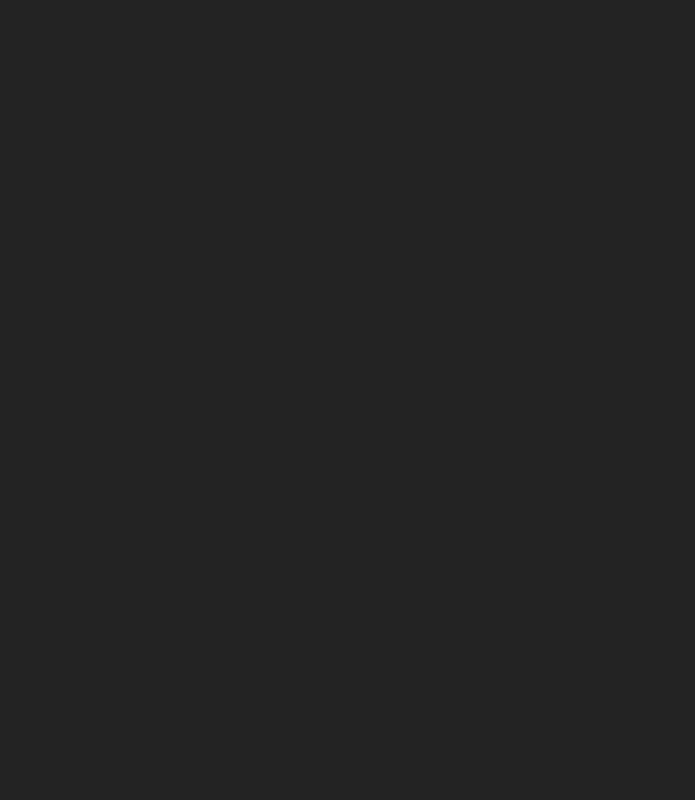
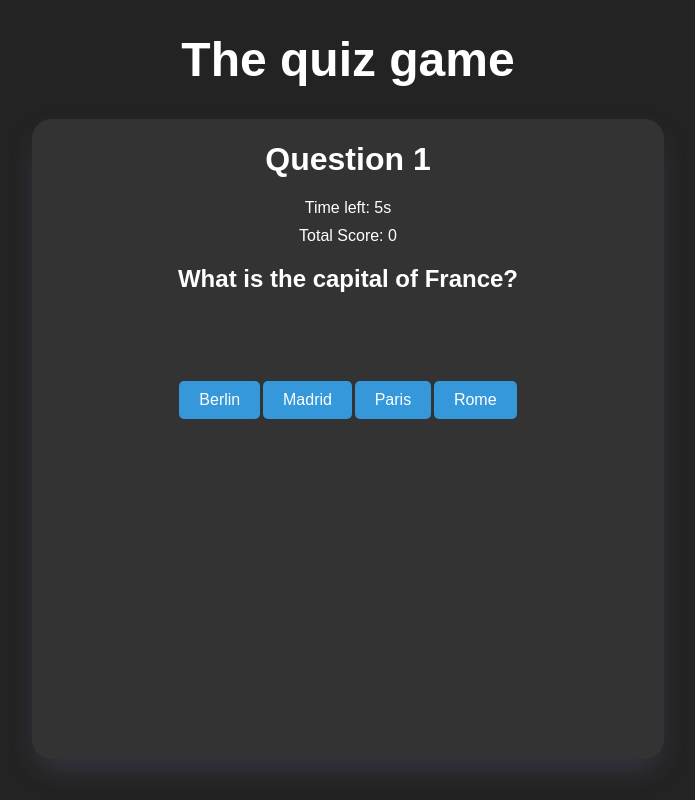
Before and after one commit to Superlllas2/quiz-website, a Vue app: page /game in a window 1280 px wide. Before the commit this address had no page. Shown: the whole page, without its empty margins (292-987 px from the left). Built offline with nearby package versions, Linux system fonts and the light colour scheme.

Commit message:
ROUTER implementation
Refactor layout and add game functionality

Revised page structure by modularizing components and updated the router. Added quiz game functionality with timer, score tracking, and question navigation. Refactored form handling for better validation and navigation logic.

```diff
--- a/src/App.vue
+++ b/src/App.vue
@@ -1,12 +1,21 @@
 <script>
+import Header from './components/Header.vue'
+import Footer from './components/Footer.vue'
+import Body from './components/Body.vue'
+
 export default {
   name: 'App',
+  components: {Header, Footer, Body}
 }
 </script>
 
 <template>
   <div id="app">
+    <Header/>
+    <Body>
     <router-view></router-view>
+    </Body>
+    <Footer/>
   </div>
 </template>
 
--- a/src/assets/global.css
+++ b/src/assets/global.css
@@ -1,6 +1,5 @@
 * {
     box-sizing: border-box;
-    max-width: 100%;
 }
 
 #app {
--- a/src/components/Body.vue
+++ b/src/components/Body.vue
@@ -1,43 +1,12 @@
 <script>
-  import SignupForm from "@/components/SignupForm.vue";
-  import TopicChoice from "@/components/TopicChoice.vue";
-  import Game from "@/components/Game.vue";
-
   export default{
     name: 'Body',
-    components: {SignupForm, TopicChoice, Game},
-    data() {
-      return {
-        showSignUp: true,
-        showTopicsChoice: false,
-        showGame: false
-      }
-    },
-    methods: {
-      toggleSignUp() {
-        this.showSignUp = !this.showSignUp;
-      },
-      toggleTopics() {
-        this.showTopicsChoice = !this.showTopicsChoice;
-      },
-      toggleGame() {
-        this.showGame = !this.showGame;
-      }
-    }
   }
 </script>
 
 <template>
   <div class="body">
-    <div v-if="showSignUp" class="signUpForm">
-      <SignupForm/>
-    </div>
-    <div v-if="showTopicsChoice">
-      <TopicChoice/>
-    </div>
-    <div v-if="showGame">
-      <Game/>
-    </div>
+    <slot></slot>
   </div>
 </template>
 
@@ -59,6 +28,6 @@
   }
 
   div.signUpForm {
-    width: 50%;
+    width: 60%;
   }
 </style>
--- a/src/components/Game.vue
+++ b/src/components/Game.vue
@@ -1,11 +1,140 @@
-<script setup>
-
+<script>
+export default {
+  data() {
+    return {
+      currentQuestionNumber: 1,
+      totalScore: 0,
+      timeLeft: 10,
+      timer: null,
+      currentQuestion: {
+        text: 'What is the capital of France?',
+        answers: ['Berlin', 'Madrid', 'Paris', 'Rome'],
+        correctAnswerIndex: 2 // The correct answer (Paris)
+      },
+      questions: [
+        // You can add more static questions for now to test
+        {
+          text: 'What is the capital of France?',
+          answers: ['Berlin', 'Madrid', 'Paris', 'Rome'],
+          correctAnswerIndex: 2
+        },
+        {
+          text: 'What is 2 + 2?',
+          answers: ['3', '4', '5', '6'],
+          correctAnswerIndex: 1
+        },
+        {
+          text: 'Which planet is known as the Red Planet?',
+          answers: ['Earth', 'Mars', 'Jupiter', 'Saturn'],
+          correctAnswerIndex: 1
+        }
+      ]
+    };
+  },
+  methods: {
+    startTimer() {
+      // Start a countdown timer
+      this.timeLeft = 10;
+      this.timer = setInterval(() => {
+        if (this.timeLeft > 0) {
+          this.timeLeft--;
+        } else {
+          this.timeExpired();
+        }
+      }, 1000);
+    },
+    timeExpired() {
+      // Handle time expiration, move to next question
+      clearInterval(this.timer);
+      this.nextQuestion();
+    },
+    selectAnswer(index) {
+      // Check if the selected answer is correct
+      if (index === this.currentQuestion.correctAnswerIndex) {
+        this.totalScore += 10; // Add to total score if the answer is correct
+      }
+      this.nextQuestion(); // Move to the next question
+    },
+    nextQuestion() {
+      clearInterval(this.timer); // Clear the current timer
+      if (this.currentQuestionNumber < this.questions.length) {
+        this.currentQuestionNumber++;
+        this.currentQuestion = this.questions[this.currentQuestionNumber - 1]; // Load the next question
+        this.startTimer(); // Restart the timer for the new question
+      } else {
+        alert('Quiz complete! Your score is: ' + this.totalScore);
+        // Optionally, you could reset the game or navigate to a results page
+      }
+    }
+  },
+  mounted() {
+    // Start the timer when the component mounts
+    this.startTimer();
+  },
+  beforeDestroy() {
+    // Clear the timer if the component is destroyed (e.g., user navigates away)
+    clearInterval(this.timer);
+  }
+};
 </script>
 
 <template>
+  <div class="game">
+    <!-- Question Number -->
+    <h1>Question {{ currentQuestionNumber }}</h1>
 
+    <!-- Timer -->
+    <div class="timer">
+      <span>Time left: {{ timeLeft }}s</span>
+    </div>
+
+    <!-- Total Score -->
+    <div class="score">
+      <span>Total Score: {{ totalScore }}</span>
+    </div>
+
+    <!-- Question Text -->
+    <div class="question">
+      <h2>{{ currentQuestion.text }}</h2>
+    </div>
+
+    <!-- Answer Options -->
+    <div class="answers">
+      <button v-for="(answer, index) in currentQuestion.answers" :key="index" @click="selectAnswer(index)">
+        {{ answer }}
+      </button>
+    </div>
+  </div>
 </template>
 
 <style scoped>
+.game {
+  max-width: 600px;
+  margin: 0 auto;
+  text-align: center;
+}
 
+.timer, .score {
+  margin: 10px 0;
+}
+
+.answers {
+  display: flex;
+  justify-content: space-around;
+  margin-top: 20px;
+}
+
+button {
+  padding: 10px 20px;
+  background-color: #3498db;
+  color: white;
+  border: none;
+  border-radius: 5px;
+  cursor: pointer;
+  font-size: 1rem;
+}
+
+button:hover {
+  background-color: #2980b9;
+}
 </style>
--- a/src/components/Home.vue
+++ b/src/components/Home.vue
@@ -1,8 +1,4 @@
 <script>
-import Header from './Header.vue';
-import Footer from './Footer.vue';
-import Body from './Body.vue';
-
 export default {
   methods: {
     navigateToAbout() {
--- a/src/components/SignupForm.vue
+++ b/src/components/SignupForm.vue
@@ -26,10 +26,13 @@
 
       if (this.passwordsSame && this.emailValid) {
         console.log("Form is valid");
-        this.$router.push('/signup');
+        this.navigateToGame()
       } else {
         console.log("Form is not valid");
       }
+    },
+    navigateToGame() {
+      this.$router.push('/create');
     }
   }
 }
@@ -38,55 +41,50 @@
 <template>
   <form @submit.prevent="checkPassword">
     <h1 class="signUp">Sign up</h1>
-
     <div class="field">
       <label>Email:</label>
       <input type="email" required v-model="email" :class="{ 'error': !emailValid }">
     </div>
-
     <div class="field">
       <label>Password:</label>
       <input type="password" required v-model="password" :class="{ 'error': !passwordsSame }">
     </div>
-
     <div class="field">
       <label>Confirm password:</label>
       <input type="password" required v-model="repeatPassword" :class="{ 'error': !passwordsSame }">
     </div>
-
-
     <div class="terms">
       <input type="checkbox" v-model="terms" required>
       <label> accept terms and conditions</label>
     </div>
-
-
     <button type="submit">Play</button>
   </form>
 </template>
 
 <style>
+form {
+  display: flex;
+  flex-direction: column;
+  width: 60%;
+}
+
 .error {
   border: 2px solid red;
   border-radius: 0.2rem;
 }
 
-.signUp {
+h1.signUp {
   text-align: center;
   font-size: 2rem;
+  margin-top: 40px;
 }
 
 .field label {
   font-size: 1.2rem;
 }
 
-form {
-  display: flex;
-  flex-direction: column;
-}
-
 .field {
-  margin-bottom: 15px; /* Add some space between fields */
+  margin-bottom: 30px; /* Add some space between fields */
 }
 
 label {
@@ -98,7 +96,6 @@
 input[type="password"] {
   width: 100%; /* Make input fields take up full width */
   padding: 10px;
-  box-sizing: border-box; /* Make sure padding doesn’t cause overflow */
 }
 
 .terms {
--- a/src/components/TopicChoice.vue
+++ b/src/components/TopicChoice.vue
@@ -1,11 +1,67 @@
-<script setup>
+<script>
+export default {
+  data() {
+    return {
+      topic1: '',
+      topic2: '',
+      topic3: '',
+      topic1Valid: true,
+      topic2Valid: true,
+      topic3Valid: true,
+      selectedOption: '', // Selected value from the dropdown
+      options: ['Friendly', 'Easy', 'Intermediate', 'Hard', 'Immortal'] // Dropdown options
+    }
+  },
+  methods: {
+    checkFields() {
+      this.topic1Valid = this.topic1.trim() !== ''; // Field is valid if not empty
+      this.topic2Valid = this.topic2.trim() !== '';
+      this.topic3Valid = this.topic3.trim() !== '';
 
+      // Prevent form submission if any field is invalid
+      if (this.topic1Valid && this.topic2Valid && this.topic3Valid) {
+        this.navigateToGame();
+      }
+    },
+    navigateToGame() {
+      this.$router.push('/game');
+    }
+  }
+}
 </script>
 
 <template>
-
+  <form>
+    <h1 class="signUp">Choose topic</h1>
+    <div class="field">
+      <label>Topic 1</label>
+      <input v-model="topic1" placeholder="For example: best fps games of 2010s" required
+             :class="{ 'error': !topic1Valid }"/>
+    </div>
+    <div class="field">
+      <label>Topic 2</label>
+      <input v-model="topic2" placeholder="For example: anime from 2000s" required :class="{ 'error': !topic2Valid }"/>
+    </div>
+    <div class="field">
+      <label>Topic 3</label>
+      <input v-model="topic3" placeholder="For example: rap artist's life of 90s" required
+             :class="{ 'error': !topic3Valid }"/>
+    </div>
+    <div class="field">
+      <label for="dropdown">Difficulty:</label>
+      <select v-model="selectedOption" id="dropdown">
+        <option v-for="(option, index) in options" :key="index" :value="option">
+          {{ option }}
+        </option>
+      </select>
+    </div>
+    <button @click="checkFields" type="submit">Play</button>
+  </form>
 </template>
 
-<style scoped>
-
+<style>
+.field input, select {
+  width: 100%;
+  padding: 10px;
+}
 </style>
```
Also changed, not shown: src/router/index.js (+10 -0 lines).
